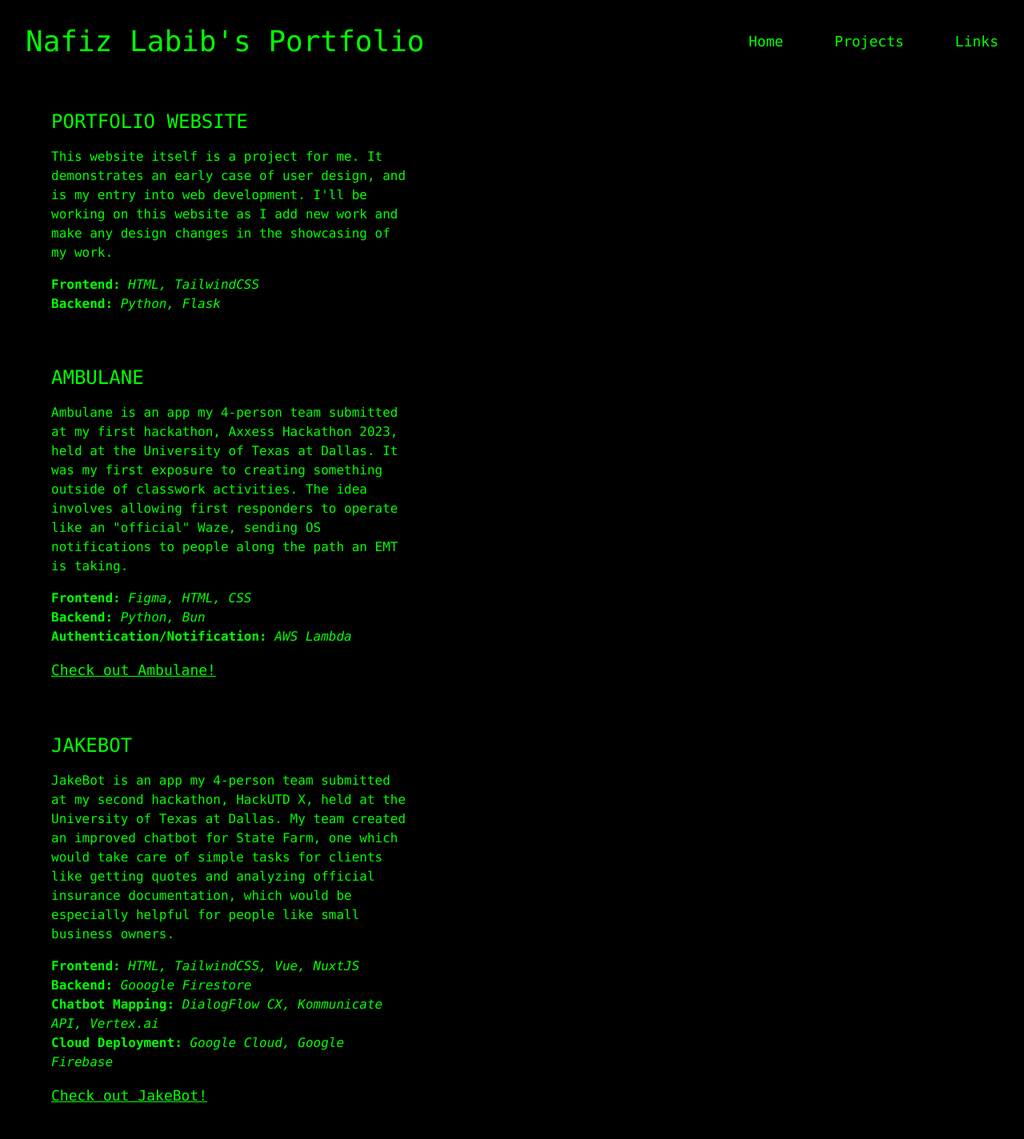
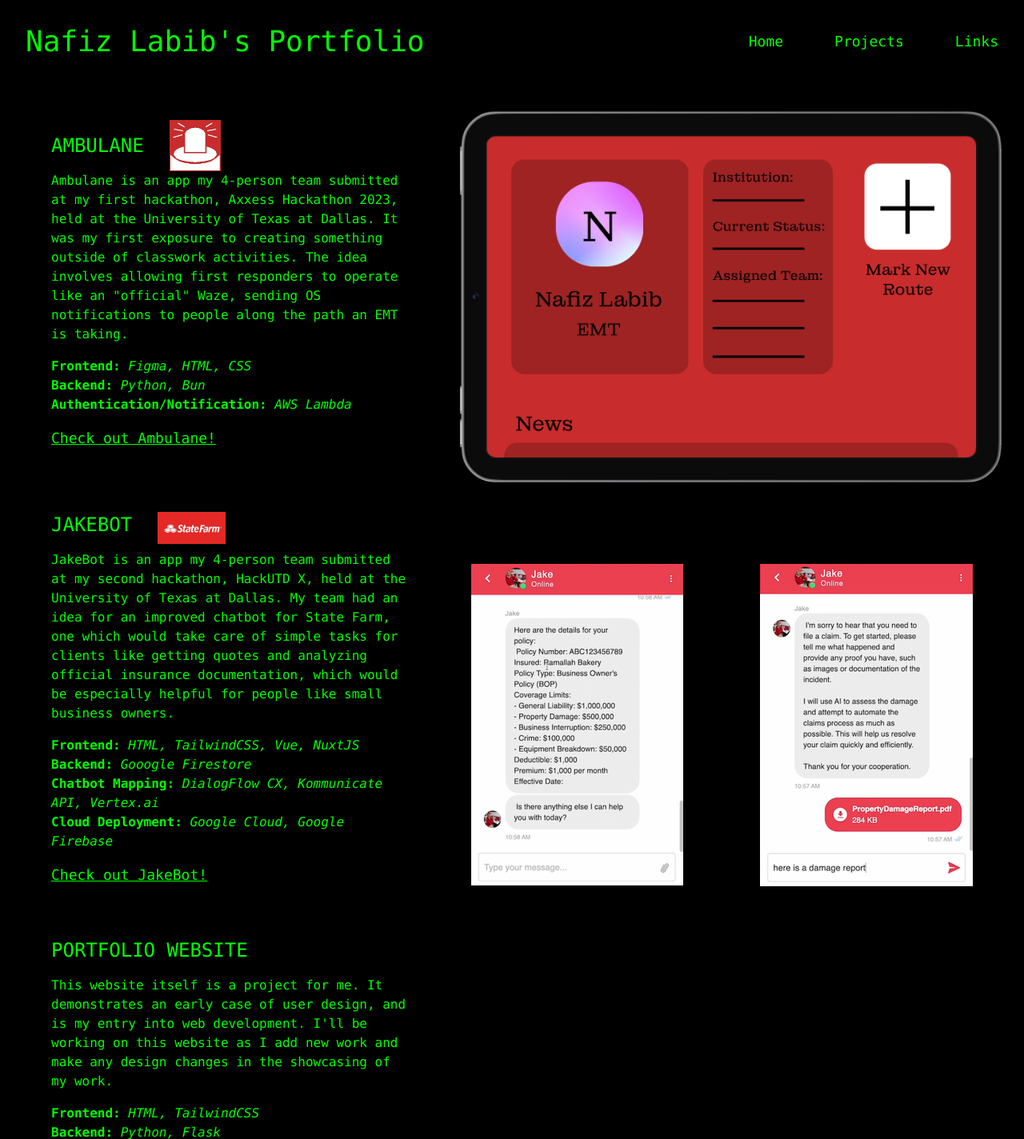
Before and after one commit to nafizzl/projects, a Flask app: page /projects in a window 1280 px wide. Shown: the top 1424 px of the page at 80% size. Before the commit the page ends 1378 px from the top, so only its background shows below. Run offline with Flask 3, Linux system fonts and the light colour scheme.

Commit message:
added images and changed formatting and some href

```diff
--- a/Web Portfolio/templates/projects.html
+++ b/Web Portfolio/templates/projects.html
@@ -17,14 +17,12 @@
             </div>
         </div>
     </form>
-    <div class="max-w-lg text-wrap">
-        <h3 style="color: #0f0;" class="text-2xl text-left font-mono ml-16 mb-4">PORTFOLIO WEBSITE</h3>
-        <p style="color: #0f0;" class="text-base text-left font-mono ml-16 mb-4 text-wrap">This website itself is a project for me. It demonstrates an early case of user design, and is my entry into web development. I'll be working on this website as I add new work and make any design changes in the showcasing of my work.</p>
-        <p style="color: #0f0;" class="text-base text-left font-mono ml-16 text-wrap"><b>Frontend: </b><i>HTML, TailwindCSS</i></p>
-        <p style="color: #0f0;" class="text-base text-left font-mono ml-16 mb-16 text-wrap"><b>Backend: </b><i>Python, Flask</i></p>
+    <div class="flex justify-between items-center">
+        <div class="max-w-lg text-wrap mr-8">
+            <div class="flex items-end">
+                <h3 style="color: #0f0;" class="text-2xl text-left font-mono ml-16 mb-4">AMBULANE</h3>
+                <img src="static\images\AmbulaneLogo.png" alt="Ambulane Logo" class="mx-8 w-16 l-16">
             </div>
-    <div class="max-w-lg text-wrap">
-        <h3 style="color: #0f0;" class="text-2xl text-left font-mono ml-16 mb-4">AMBULANE</h3>
             <p style="color: #0f0;" class="text-base text-left font-mono ml-16 mb-4 text-wrap">Ambulane is an app my 4-person team submitted at my first hackathon, Axxess Hackathon 2023, held at the University of Texas at Dallas. It was my first exposure to creating something outside of classwork activities. The idea involves allowing first responders to operate like an "official" Waze, sending OS notifications to people along the path an EMT is taking.</p>
             <p style="color: #0f0;" class="text-base text-left font-mono ml-16 text-wrap"><b>Frontend: </b><i>Figma, HTML, CSS</i></p>
             <p style="color: #0f0;" class="text-base text-left font-mono ml-16 text-wrap"><b>Backend: </b><i>Python, Bun</i></p>
@@ -33,16 +31,35 @@
                 <button type="submit" style="color: #0f0;" class="bg-black text-right text-lg font-mono ml-16 mt-4 mb-16 transform transition-transform hover:scale-110 hover:-translate-y-1" name="pfPage" value="Ambulane"><u>Check out Ambulane!</u></button>
             </a>
         </div>
-    <div class="max-w-lg text-wrap">
+        <div>
+            <img src="static\images\AmbulaneLogin.png" alt="Ambulane Profile Screen" class="float-right mb-8">
+        </div>
+    </div>
+    <div class="flex justify-between items-center">
+        <div class="max-w-lg text-wrap mr-8">
+            <div class="flex items-end">
                 <h3 style="color: #0f0;" class="text-2xl text-left font-mono ml-16 mb-4">JAKEBOT</h3>
-        <p style="color: #0f0;" class="text-base text-left font-mono ml-16 mb-4 text-wrap">JakeBot is an app my 4-person team submitted at my second hackathon, HackUTD X, held at the University of Texas at Dallas. My team created an improved chatbot for State Farm, one which would take care of simple tasks for clients like getting quotes and analyzing official insurance documentation, which would be especially helpful for people like small business owners.</p>
+                <img src="static\images\StateFarm.png" alt="State Farm Logo" class="scale-50 max-h-10 mx-8 self-start">
+            </div>
+            <p style="color: #0f0;" class="text-base text-left font-mono ml-16 mb-4 text-wrap">JakeBot is an app my 4-person team submitted at my second hackathon, HackUTD X, held at the University of Texas at Dallas. My team had an idea for an improved chatbot for State Farm, one which would take care of simple tasks for clients like getting quotes and analyzing official insurance documentation, which would be especially helpful for people like small business owners.</p>
             <p style="color: #0f0;" class="text-base text-left font-mono ml-16 text-wrap"><b>Frontend: </b><i>HTML, TailwindCSS, Vue, NuxtJS</i></p>
             <p style="color: #0f0;" class="text-base text-left font-mono ml-16 text-wrap"><b>Backend: </b><i>Gooogle Firestore</i></p>
             <p style="color: #0f0;" class="text-base text-left font-mono ml-16 text-wrap"><b>Chatbot Mapping: </b><i>DialogFlow CX, Kommunicate API, Vertex.ai</i></p>
             <p style="color: #0f0;" class="text-base text-left font-mono ml-16 text-wrap"><b>Cloud Deployment: </b><i>Google Cloud, Google Firebase</i></p>
-        <a href="https://hackutd-statefarmbot.web.app/">
+            <a href="https://devpost.com/software/jakebot">
                 <button type="submit" style="color: #0f0;" class="bg-black text-right text-lg font-mono ml-16 mt-4 mb-16 transform transition-transform hover:scale-110 hover:-translate-y-1" name="pfPage" value="JakeBot"><u>Check out JakeBot!</u></button>
             </a>
         </div>
+        <div class="flex justify-between items-center">
+            <img src="static/images/JakeBotPolicy.png" alt="JakeBot Interaction 1" class="float-right mx-8">
+            <img src="static\images\JakeBotClaim.png" alt="JakeBot Interaction 2" class="float-right mx-16">
+        </div>
+    </div>
+    <div class="max-w-lg text-wrap">
+        <h3 style="color: #0f0;" class="text-2xl text-left font-mono ml-16 mb-4">PORTFOLIO WEBSITE</h3>
+        <p style="color: #0f0;" class="text-base text-left font-mono ml-16 mb-4 text-wrap">This website itself is a project for me. It demonstrates an early case of user design, and is my entry into web development. I'll be working on this website as I add new work and make any design changes in the showcasing of my work.</p>
+        <p style="color: #0f0;" class="text-base text-left font-mono ml-16 text-wrap"><b>Frontend: </b><i>HTML, TailwindCSS</i></p>
+        <p style="color: #0f0;" class="text-base text-left font-mono ml-16 mb-16 text-wrap"><b>Backend: </b><i>Python, Flask</i></p>
+    </div>
 </body>
 </html>
```
Also changed, not shown: Web Portfolio/templates/homepage.html (+6 -1 lines), Web Portfolio/static/images/AmbulaneLogin.png (added), Web Portfolio/static/images/AmbulaneLogo.png (added), Web Portfolio/static/images/JakeBotClaim.png (added), Web Portfolio/static/images/JakeBotPolicy.png (added), Web Portfolio/static/images/StateFarm.png (added). Lines whose indentation alone changed are shown as unchanged.
